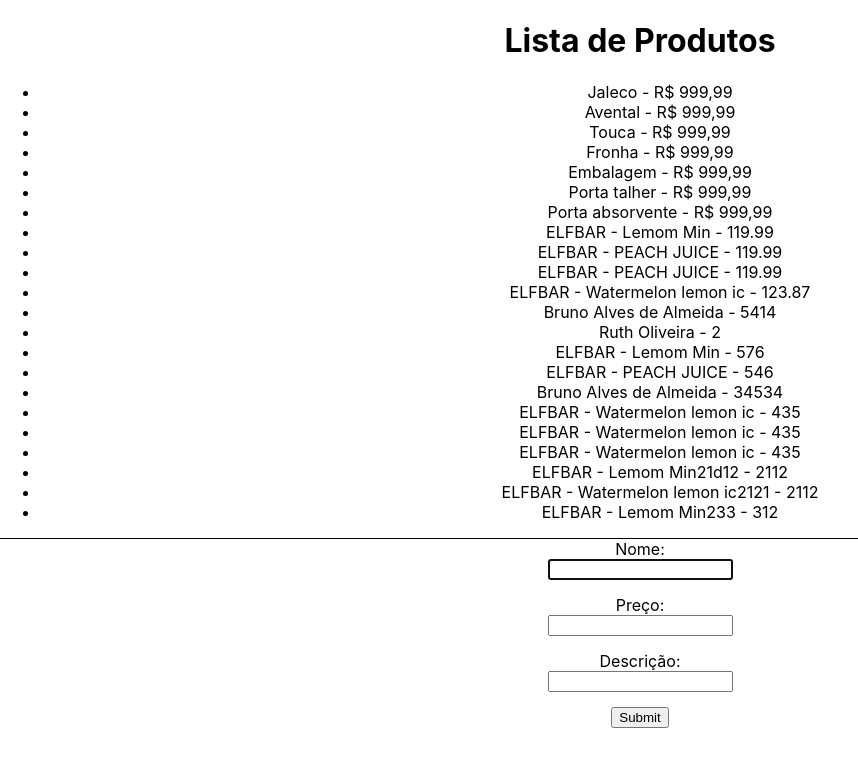
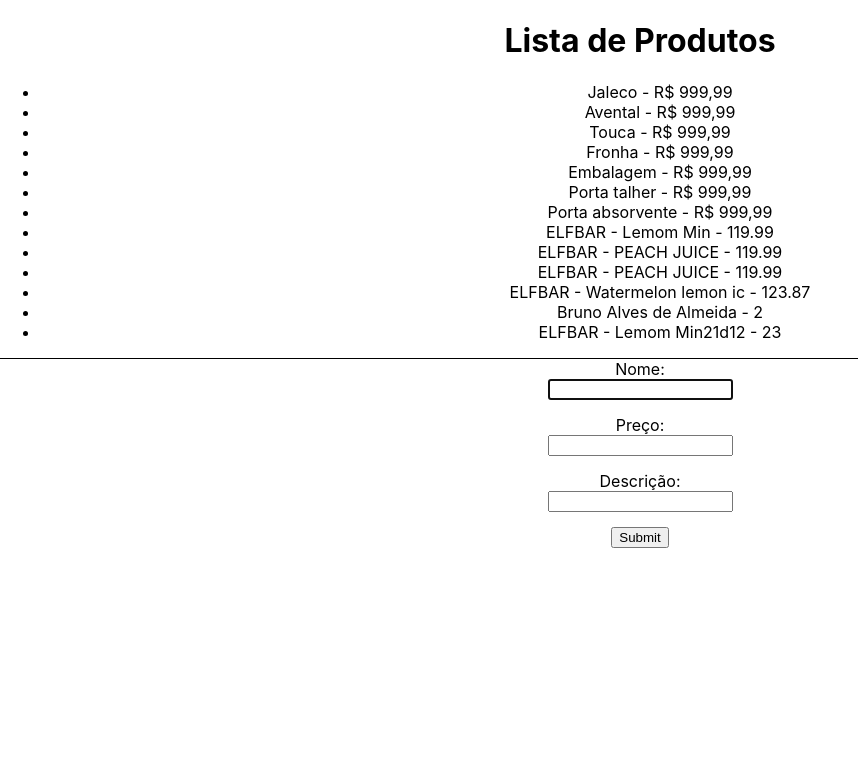
Before and after one commit to BrunoAlz/REACT-2_HTTP-CONTEXT_API-REACT-ROUTER, a React (Create React App) app in the folder http_requests/: page / in a window 1280 px wide. Shown: the top 766 px of the page, without its empty margins (0-858 px from the left). Built offline with nearby package versions, Linux system fonts and the light colour scheme; data requests are answered from the project's data file.

Commit message:
Melhorando estado de Load no Methodo POST

```diff
--- a/http_requests/data/db.json
+++ b/http_requests/data/db.json
@@ -68,69 +68,15 @@
     },
     {
       "name": "Bruno Alves de Almeida",
-      "price": "5414",
-      "description": "TOPP DEMAIS VERMEIO",
+      "price": "2",
+      "description": "3",
       "id": 12
     },
     {
-      "name": "Ruth Oliveira",
-      "price": "2",
-      "description": "TOPP DEMAIS VERMEIO",
+      "name": "ELFBAR - Lemom Min21d12",
+      "price": "23",
+      "description": "3",
       "id": 13
-    },
-    {
-      "name": "ELFBAR - Lemom Min",
-      "price": "576",
-      "description": "756gh",
-      "id": 14
-    },
-    {
-      "name": "ELFBAR - PEACH JUICE",
-      "price": "546",
-      "description": "TOPP DEMAIS VERMEIO",
-      "id": 15
-    },
-    {
-      "name": "Bruno Alves de Almeida",
-      "price": "34534",
-      "description": "TOPP DEMAIS VERMEIO",
-      "id": 16
-    },
-    {
-      "name": "ELFBAR - Watermelon lemon ic",
-      "price": "435",
-      "description": "345",
-      "id": 17
-    },
-    {
-      "name": "ELFBAR - Watermelon lemon ic",
-      "price": "435",
-      "description": "345",
-      "id": 18
-    },
-    {
-      "name": "ELFBAR - Watermelon lemon ic",
-      "price": "435",
-      "description": "345",
-      "id": 19
-    },
-    {
-      "name": "ELFBAR - Lemom Min21d12",
-      "price": "2112",
-      "description": "TOPP DEMAIS VERMEIO",
-      "id": 20
-    },
-    {
-      "name": "ELFBAR - Watermelon lemon ic2121",
-      "price": "2112",
-      "description": "21d12d12d",
-      "id": 21
-    },
-    {
-      "name": "ELFBAR - Lemom Min233",
-      "price": "312",
-      "description": "312",
-      "id": 22
     }
   ]
 }
--- a/http_requests/src/App.js
+++ b/http_requests/src/App.js
@@ -67,7 +67,6 @@
       <h1>Lista de Produtos</h1>
       {/* estado de Load */}
       {loading && <p>Carregando dados...</p>}
-      {!loading && (
       <ul>
         {items &&
           items.map((product) => (
@@ -76,7 +75,7 @@
             </li>
           ))}
       </ul>
-      )}
+
 
       <div className="add-product">
         <form onSubmit={handleSubmit}>
@@ -108,7 +107,9 @@
               onChange={(e) => setDescription(e.target.value)}
             />
           </label>
-          <input type="submit" />
+          {/* Estado de Load no POST */}
+          {loading && <input type="submit" disabled value="aguarde..."/>}
+          {!loading && <input type="submit" />}
         </form>
       </div>
     </div>
--- a/http_requests/src/hooks/useFetch.js
+++ b/http_requests/src/hooks/useFetch.js
@@ -10,7 +10,6 @@
   const [callFetch, setCallFetch] = useState(false);
 
   // Criando estado de Load
-
   const [loading, setLoading] = useState(false);
 
   const httpConfig = (data, method) => {
```
Lines whose indentation alone changed are shown as unchanged.
